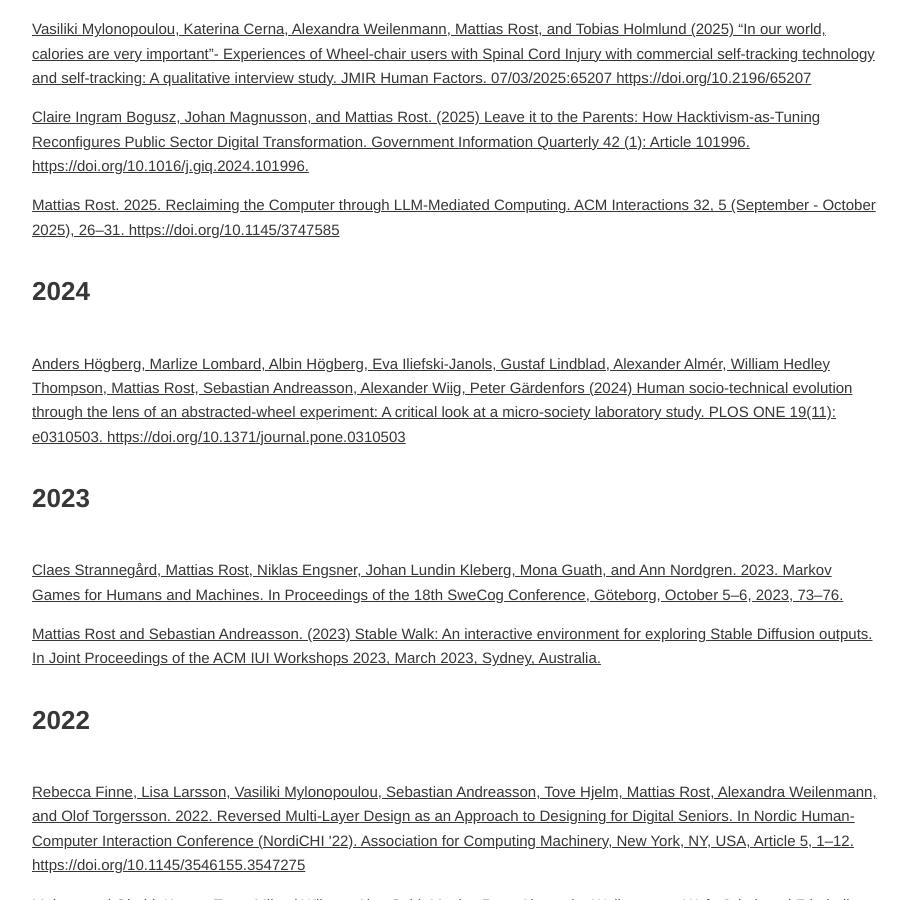
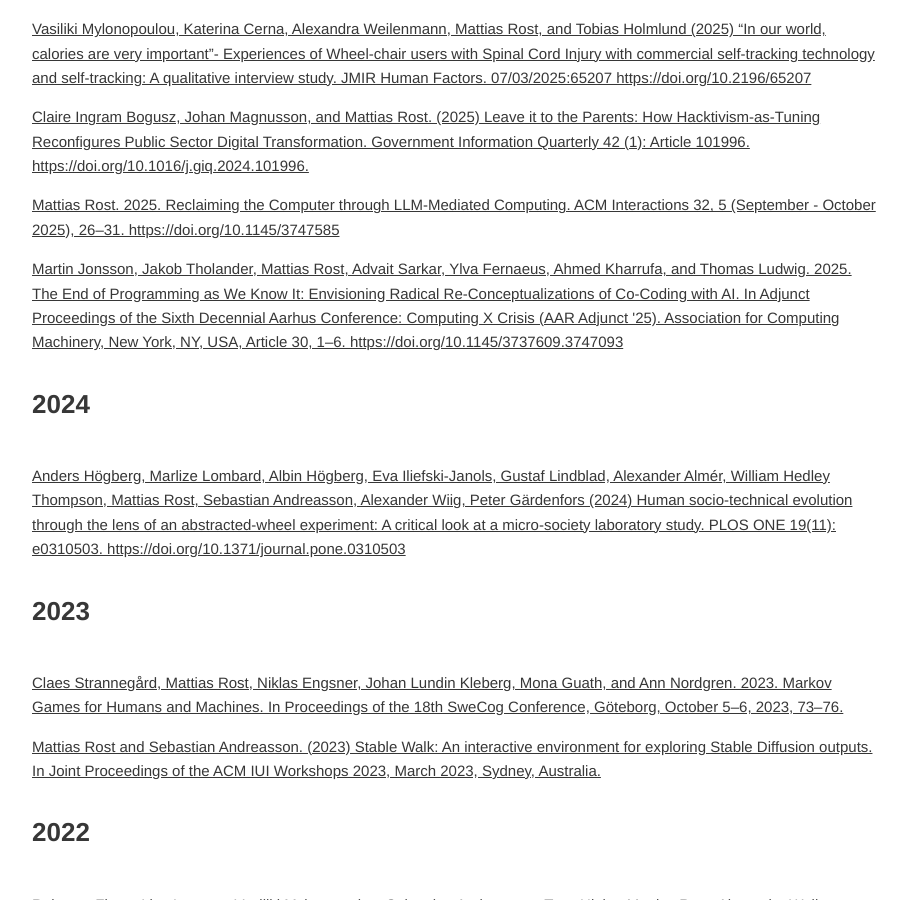
Before and after one commit to rrostt/rrostt.github.io, a Jekyll site: the page built from _pages/2011-09-24-publications.html, in a window 1280 px wide and 900 px high, scrolled down 770 px. Shown: the whole window, without its empty margins (184-1092 px from the left). Built offline with Jekyll 4.4.1, drawn with Linux system fonts in a browser that asks for light colours.

Commit message:
Add publication: The End of Programming as We Know It
Co-authored-by: rrostt <1921862+rrostt@users.noreply.github.com>

```diff
--- a/_pages/2011-09-24-publications.html
+++ b/_pages/2011-09-24-publications.html
@@ -40,6 +40,10 @@ permalink: "/publications/"
 
     <p><a href="https://doi.org/10.1145/3747585">
         Mattias Rost. 2025. Reclaiming the Computer through LLM-Mediated Computing. ACM Interactions 32, 5 (September - October 2025), 26–31. https://doi.org/10.1145/3747585
+    </a></p>
+
+    <p><a href="https://doi.org/10.1145/3737609.3747093">
+        Martin Jonsson, Jakob Tholander, Mattias Rost, Advait Sarkar, Ylva Fernaeus, Ahmed Kharrufa, and Thomas Ludwig. 2025. The End of Programming as We Know It: Envisioning Radical Re-Conceptualizations of Co-Coding with AI. In Adjunct Proceedings of the Sixth Decennial Aarhus Conference: Computing X Crisis (AAR Adjunct '25). Association for Computing Machinery, New York, NY, USA, Article 30, 1–6. https://doi.org/10.1145/3737609.3747093
     </a></p>
 
     <h1>2024</h1>
```
